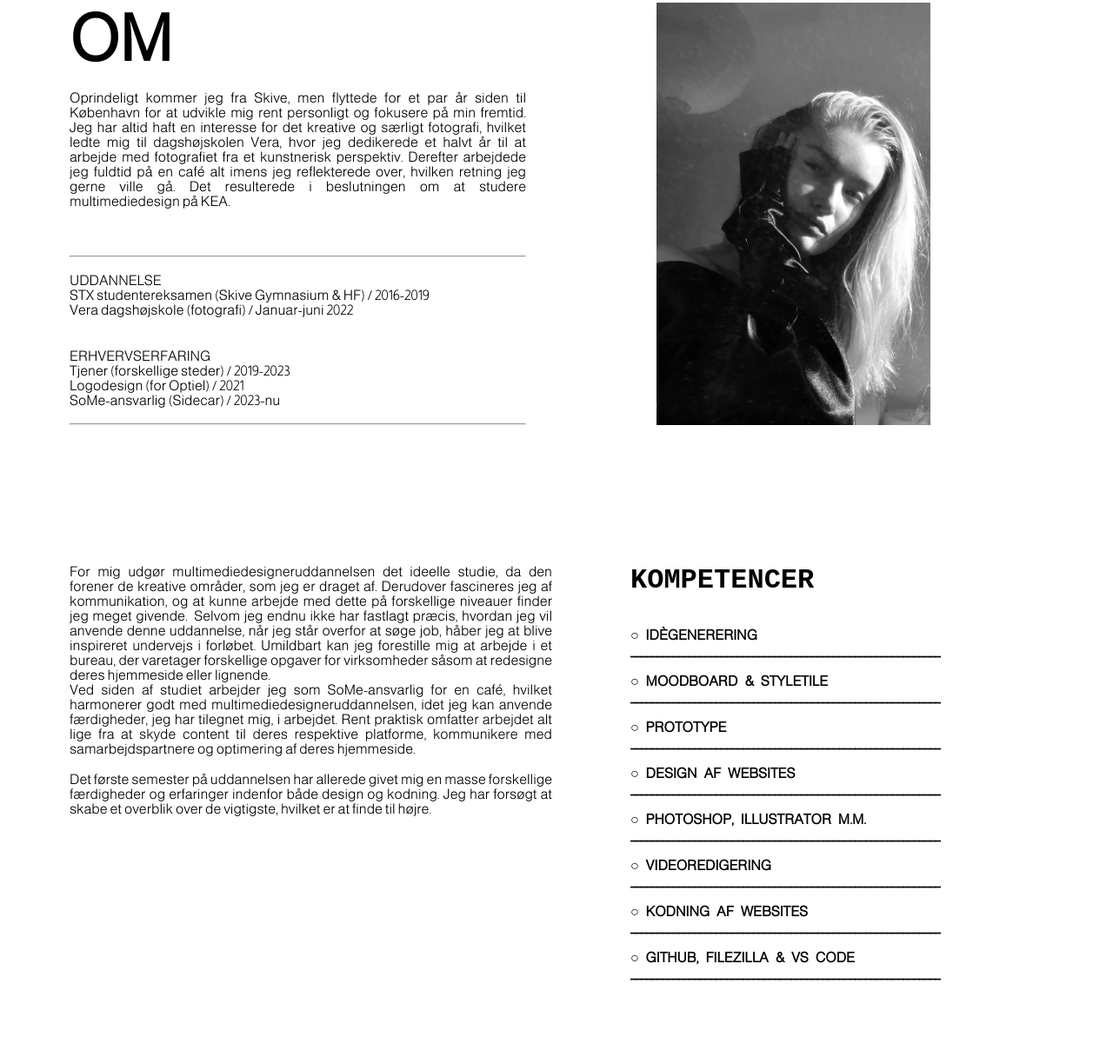
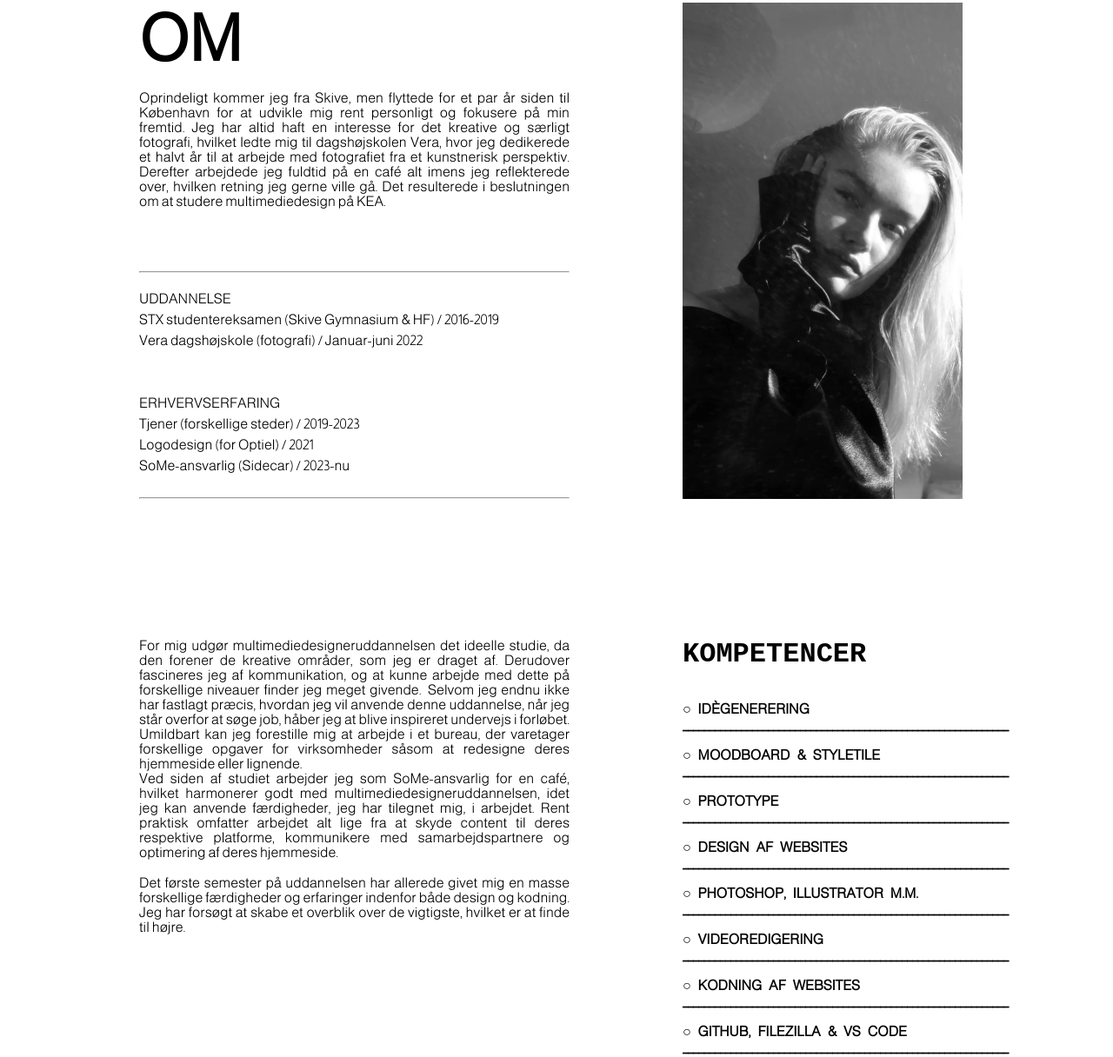
Before and after one commit to segronkjaer/kodet_site, a plain HTML site: page om.html in a window 1280 px wide. Shown: the part 146-1362 px from the top of the page at 87% size. Drawn offline with Linux system fonts and the light colour scheme; a script that the page names is missing; a web font is replaced by a local one.

Commit message:
margin left

```diff
--- a/om.html
+++ b/om.html
@@ -45,8 +45,10 @@
         <br>
         <br>
         <br>
+        <br>
         <hr>
         <br>
+        <div class="CV">
         <p>UDDANNELSE</p>
         <p>STX studentereksamen (Skive Gymnasium & HF)  /  2016-2019</p>
         <p>Vera dagshøjskole (fotografi)  /  Januar-juni 2022</p>
@@ -58,6 +60,7 @@
         <p>SoMe-ansvarlig (Sidecar)  /  2023-nu</p>
         <br>
         <hr>
+        </div>
         </div>
         <div class="selvportraet2">
             <img src="img/selvportraet2.webp">
@@ -78,28 +81,28 @@
             <br>
             <br>
             <p>○    IDÈGENERERING</p>
-            <p>__________________________________________________________</p>
+            <p>_____________________________________________________________</p>
             <br>
             <p>○    MOODBOARD & STYLETILE</p>
-            <p>__________________________________________________________</p>
+            <p>_____________________________________________________________</p>
             <br>
             <p>○    PROTOTYPE</p>
-            <p>__________________________________________________________</p>
+            <p>_____________________________________________________________</p>
             <br>
             <p>○    DESIGN AF WEBSITES</p>
-            <p>__________________________________________________________</p>
+            <p>_____________________________________________________________</p>
             <br>
             <p>○    PHOTOSHOP, ILLUSTRATOR M.M.</p>
-            <p>__________________________________________________________</p>
+            <p>_____________________________________________________________</p>
             <br>
             <p>○    VIDEOREDIGERING</p>
-            <p>__________________________________________________________</p>
+            <p>_____________________________________________________________</p>
             <br>
             <p>○    KODNING AF WEBSITES</p>
-            <p>__________________________________________________________</p>
+            <p>_____________________________________________________________</p>
             <br>
             <p>○    GITHUB, FILEZILLA & VS CODE</p>
-            <p>__________________________________________________________</p>
+            <p>_____________________________________________________________</p>
             <br>
         </div>
         </div>
--- a/styles.css
+++ b/styles.css
@@ -123,30 +123,34 @@ a {
     display: grid;
     grid-template-columns: 1fr 1fr;
     margin-top: 5rem;
-    margin-left: 5rem;
-    gap: 150px;
+    margin-left: 10rem;
+    gap: 130px;
     margin-bottom: 10rem;
 }
 
 .selvportraet2 {
-    width: 60%;
+    width: 65%;
+}
+
+.CV {
+    line-height: 1.5;
 }
 
 .grid_om_tekst {
     display: grid;
     grid-template-columns: 1fr 1fr;
-    margin-left: 5rem;
-    gap: 90px;
+    margin-left: 10rem;
+    gap: 130px;
     margin-bottom: 5rem;
 }
 
 .grid_billede {
     display: grid;
     grid-template-columns: 1fr 1fr;
-    margin-left: 5rem;
+    /*margin-left: 5rem;*/
     margin-bottom: 8rem;
     align-items: center;
-    gap: 100px;
+    gap: 175px;
 }
 
 .grid_kontakt {
```
